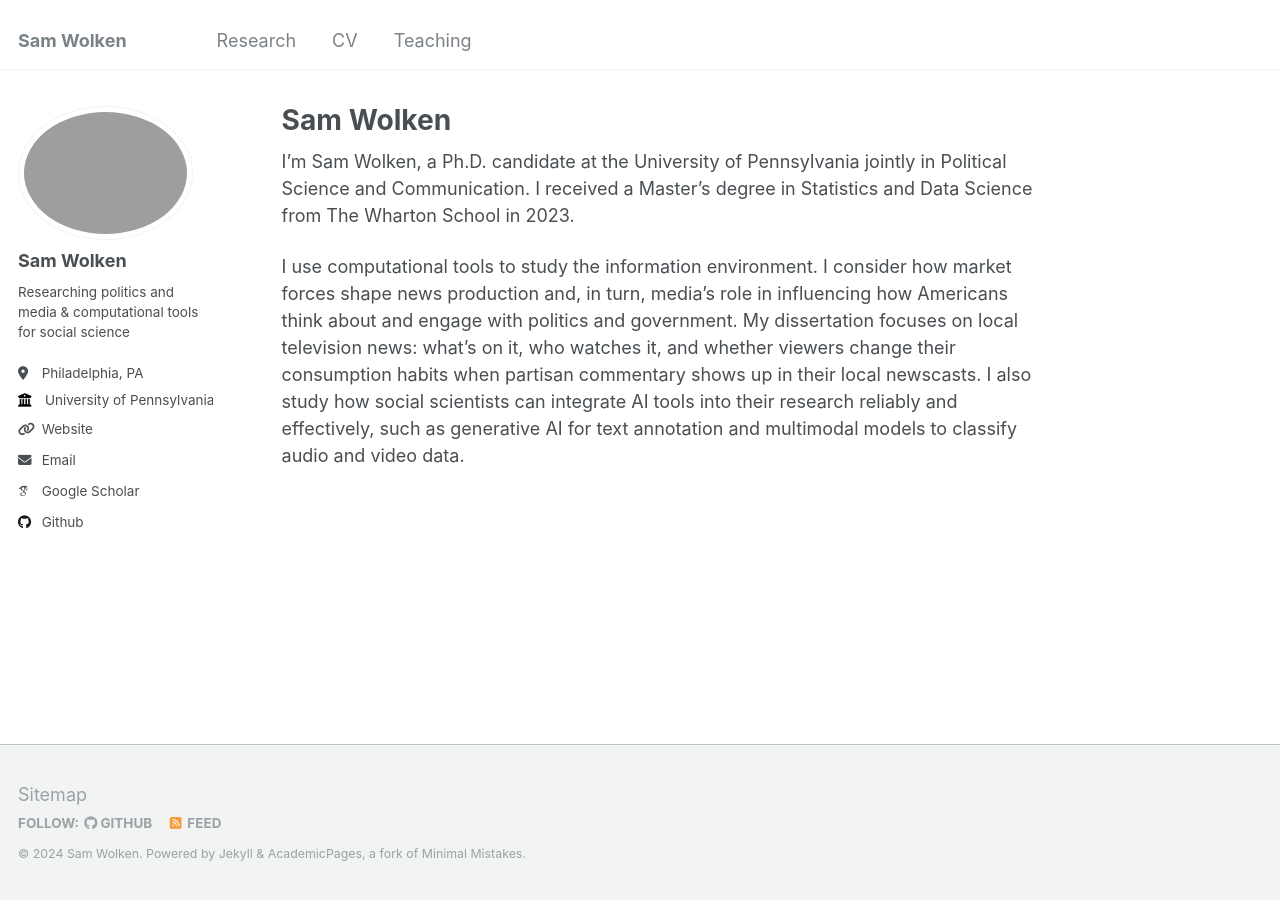
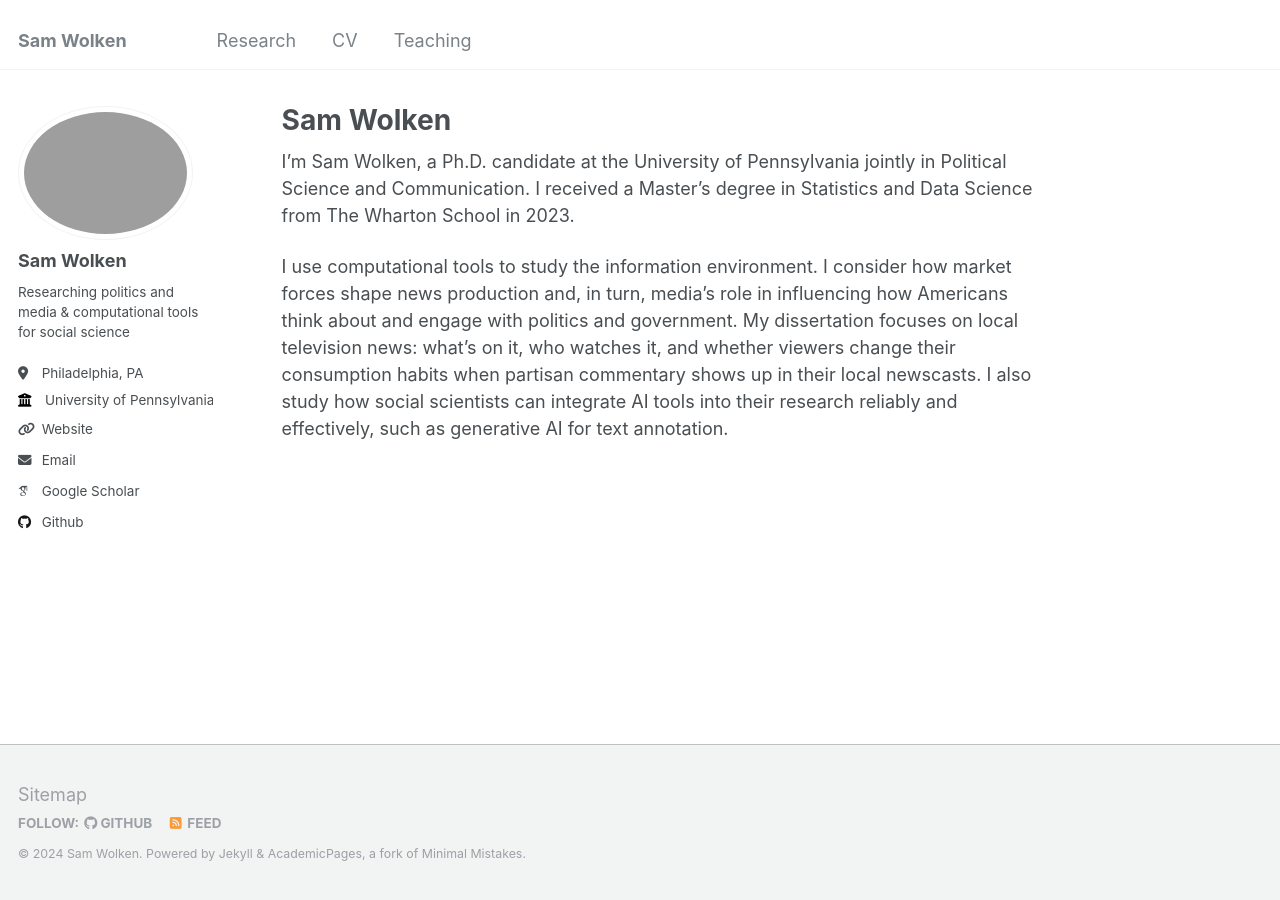
Before and after one commit to swolken/.github.io, a Jekyll site: the page built from _pages/about.md, in a window 1280 px wide. Built offline with Jekyll 4.4.1, drawn with Linux system fonts in a browser that asks for light colours; some web fonts are replaced.

Commit message:
Update about.md

```diff
--- a/_pages/about.md
+++ b/_pages/about.md
@@ -9,4 +9,4 @@ redirect_from:
 
 I'm Sam Wolken, a Ph.D. candidate at the University of Pennsylvania jointly in Political Science and Communication. I received a Master's degree in Statistics and Data Science from The Wharton School in 2023.
 
-I use computational tools to study the information environment. I consider how market forces shape news production and, in turn, media's role in influencing how Americans think about and engage with politics and government. My dissertation focuses on local television news: what's on it, who watches it, and whether viewers change their consumption habits when partisan commentary shows up in their local newscasts. I also study how social scientists can integrate AI tools into their research reliably and effectively, such as generative AI for text annotation and multimodal models to classify audio and video data.
+I use computational tools to study the information environment. I consider how market forces shape news production and, in turn, media's role in influencing how Americans think about and engage with politics and government. My dissertation focuses on local television news: what's on it, who watches it, and whether viewers change their consumption habits when partisan commentary shows up in their local newscasts. I also study how social scientists can integrate AI tools into their research reliably and effectively, such as generative AI for text annotation.
```
